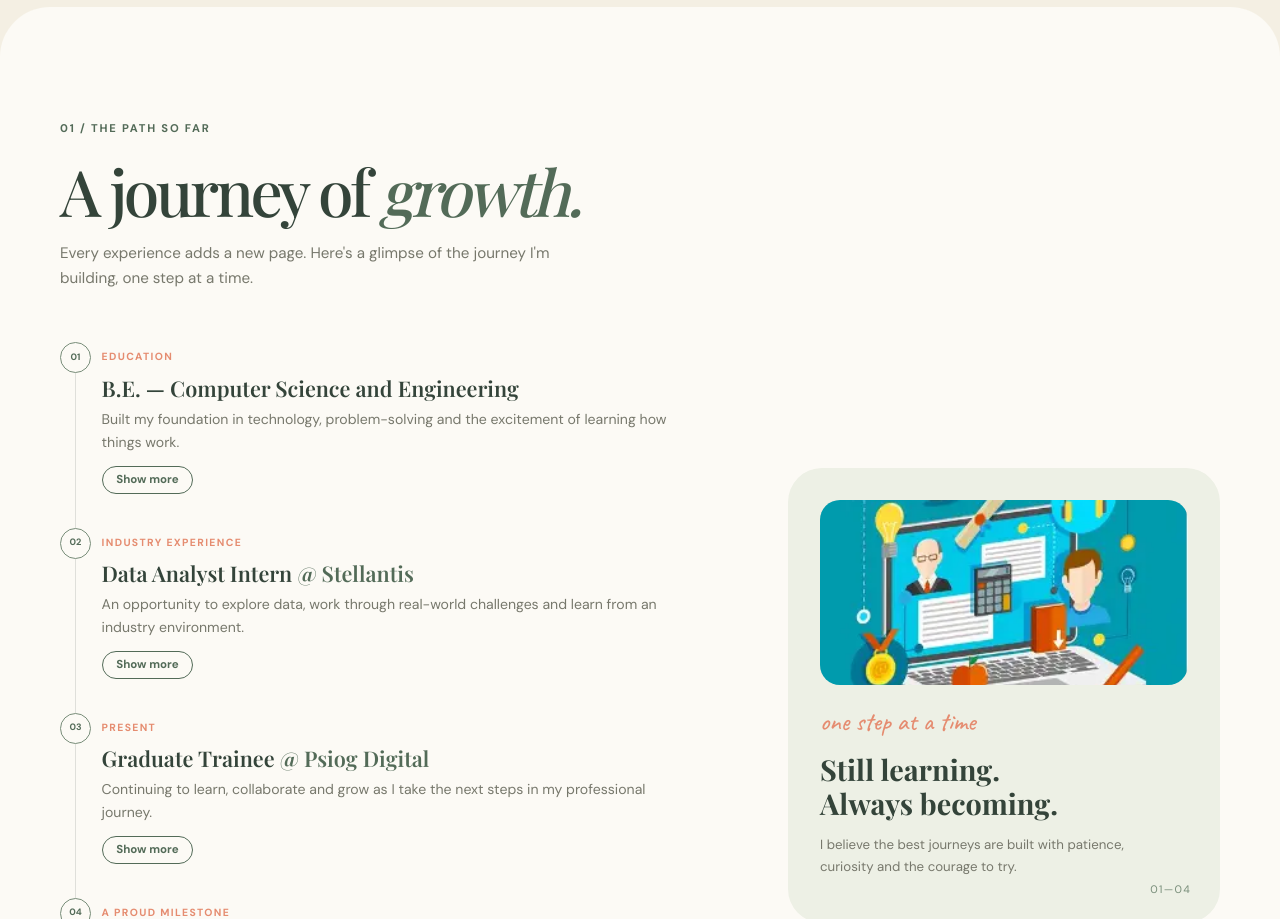
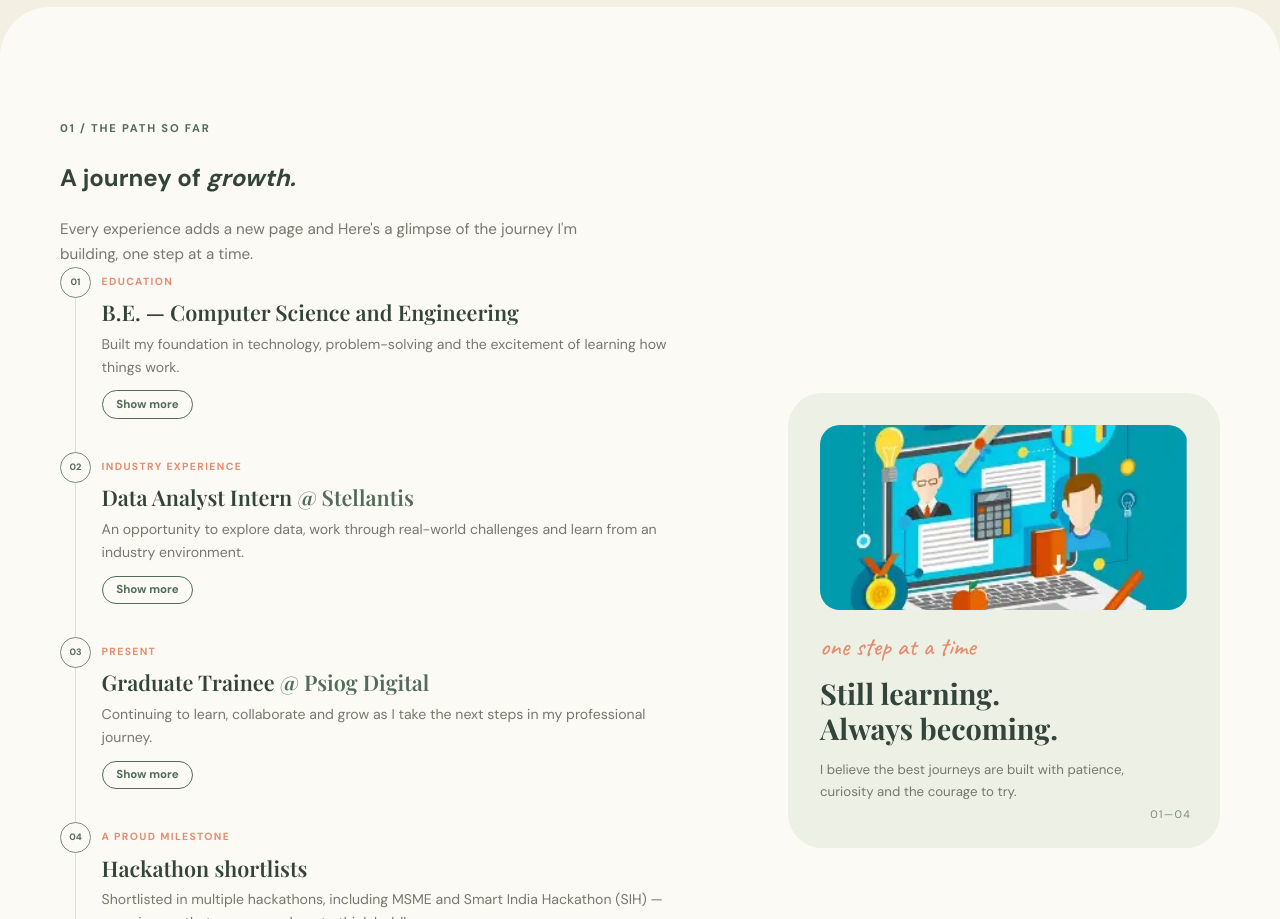
Before and after one commit to Madhumitha-M-26/Madhumitha-Portfolio-, a plain HTML site: page index.html in a window 1280 px wide. Shown: the part 916-1835 px from the top of the page. Drawn offline with nearby package versions, Linux system fonts and the light colour scheme.

Commit message:
changes made

```diff
--- a/index.html
+++ b/index.html
@@ -73,10 +73,11 @@
 
     <section class="journey section-pad" id="journey">
       <div class="container">
-        <div class="section-heading reveal">
+        <div class="se
+        ction-heading reveal">
           <p class="eyebrow">01 / The path so far</p>
           <h2>A journey of <em>growth.</em></h2>
-          <p class="section-intro">Every experience adds a new page. Here's a glimpse of the journey I'm building, one step at a time.</p>
+          <p class="section-intro">Every experience adds a new page and Here's a glimpse of the journey I'm building, one step at a time.</p>
         </div>
         <div class="journey-layout">
           <div class="timeline">
```
